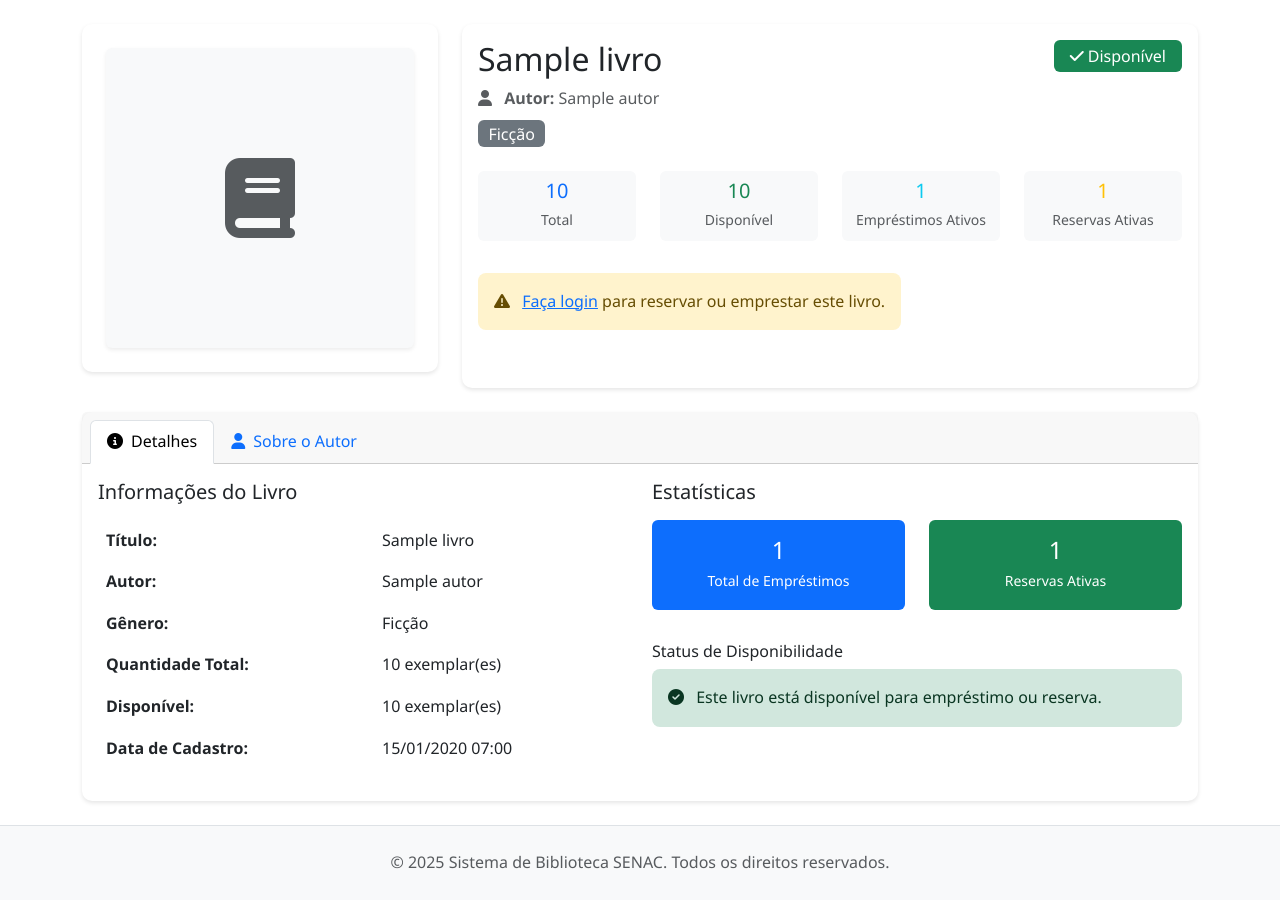
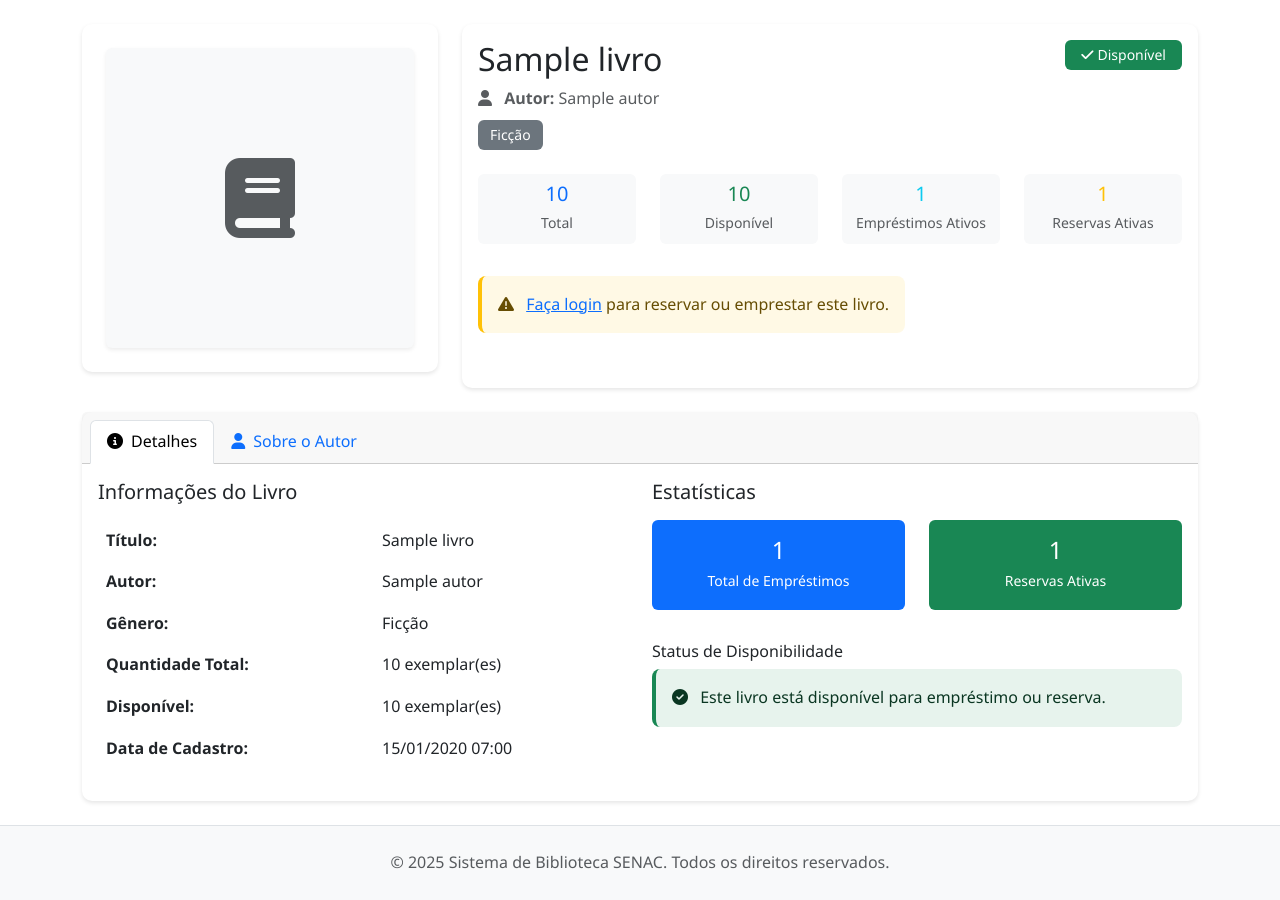
Before and after one commit to matheus98g/projeto-senac-django-new, a Django app: page /livros/1/ in a window 1280 px wide. Shown: the part 114-1014 px from the top of the page. Run offline with Django 5.2, Linux system fonts and the light colour scheme; tables that the repository leaves empty hold one stand-in row (values such as "Sample post").

Commit message:
adiciona estilos aprimorados para alertas, badges e estados de botões

```diff
--- a/static/css/styles.css
+++ b/static/css/styles.css
@@ -266,6 +266,59 @@ footer {
   color: var(--warning-color);
 }
 
+/* Enhanced alert styles */
+.alert {
+  border: none;
+  border-radius: 8px;
+  border-left: 4px solid transparent;
+}
+
+.alert-info {
+  border-left-color: var(--info-color);
+  background-color: rgba(13, 202, 240, 0.1);
+}
+
+.alert-warning {
+  border-left-color: var(--warning-color);
+  background-color: rgba(255, 193, 7, 0.1);
+}
+
+.alert-danger {
+  border-left-color: var(--danger-color);
+  background-color: rgba(220, 53, 69, 0.1);
+}
+
+.alert-success {
+  border-left-color: var(--success-color);
+  background-color: rgba(25, 135, 84, 0.1);
+}
+
+/* Badge enhancements */
+.badge {
+  border-radius: 6px;
+  font-weight: 500;
+  padding: 0.5rem 0.75rem;
+}
+
+.badge.fs-6 {
+  font-size: 0.875rem !important;
+}
+
+/* Enhanced button states */
+.btn:disabled {
+  opacity: 0.6;
+  cursor: not-allowed;
+}
+
+.btn .fa-spinner {
+  animation: spin 1s linear infinite;
+}
+
+@keyframes spin {
+  from { transform: rotate(0deg); }
+  to { transform: rotate(360deg); }
+}
+
 /* Print styles */
 @media print {
   .navbar,
```
